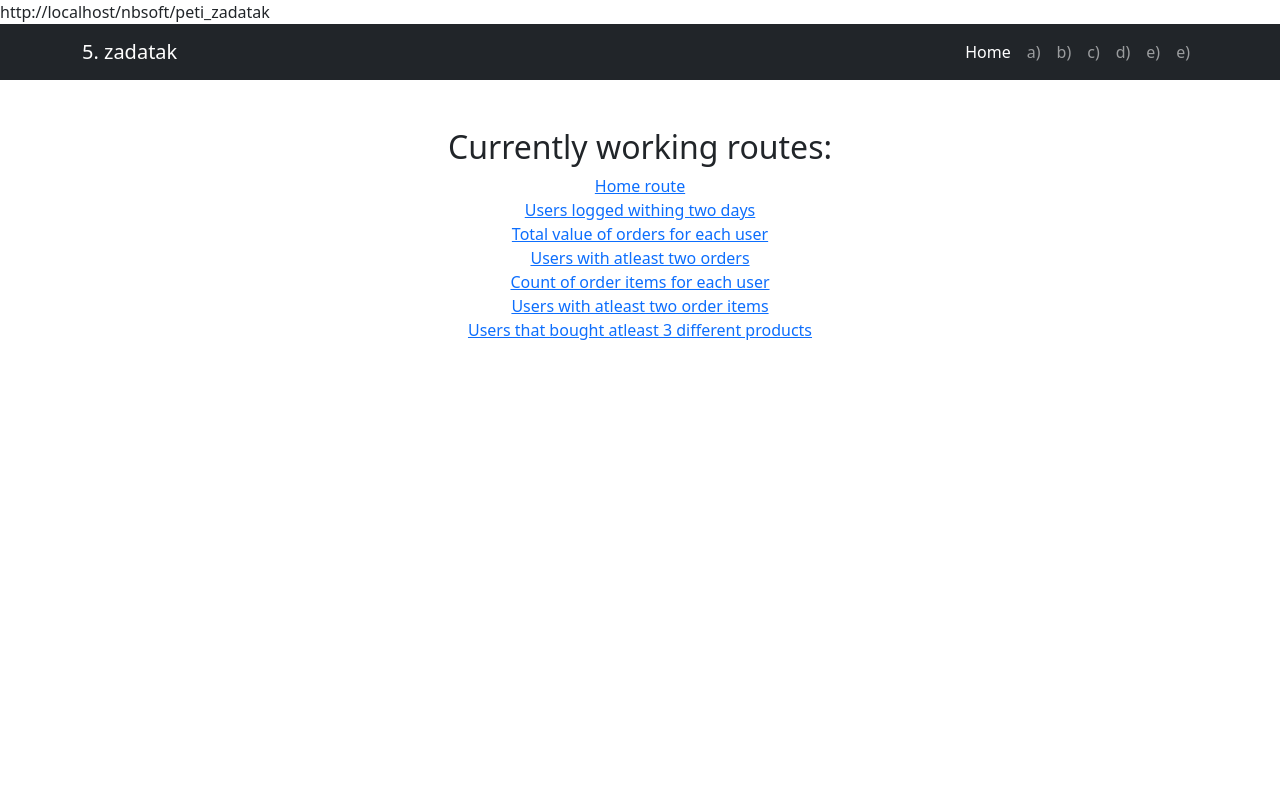
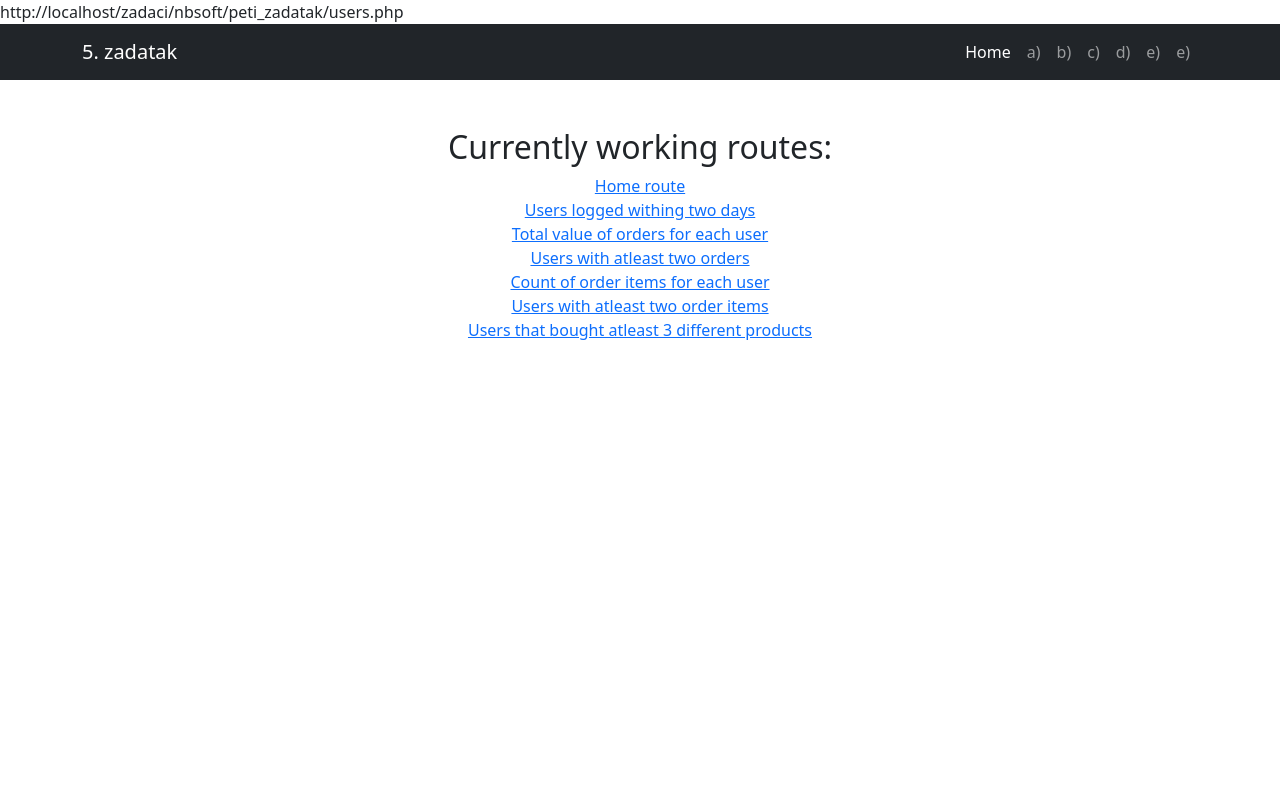
Before and after one commit to LazarevicV/nbsoft, a PHP site: page /zadaci/ in a window 1280 px wide. Run offline with PHP 8.4, Linux system fonts and the light colour scheme.

Commit message:
changed structure

```diff
--- a/cetvrti_zadatak/connection/config.php
+++ b/cetvrti_zadatak/connection/config.php
@@ -9,8 +9,8 @@ define("SERVERNAME", "localhost");
 define("USERNAME", "root");
 define("PASSWORD", "");
 define("DBNAME", "nbsoft-4zadatak");
-define("PREFIX", "/nbsoft/cetvrti_zadatak"); //if app is in
+define("PREFIX", "/zadaci/nbsoft/cetvrti_zadatak"); //if app is in
 // subfolder.in that case /subfolder/
 // define("PREFIX", "/subfolder/nbsoft/4.%20zadatak");
-define("PREFIX_HOME", "http://localhost/nbsoft/cetvrti_zadatak");
+define("PREFIX_HOME", "http://localhost/zadaci/nbsoft/cetvrti_zadatak");
 // define("PREFIX_HOME", "http://localhost/subfoler/nbsoft/4.%20zadatak");
--- a/peti_zadatak/components/nav.php
+++ b/peti_zadatak/components/nav.php
@@ -1,5 +1,5 @@
 <?php
-$prefix = '/nbsoft/5.%20zadatak';
+$prefix = PREFIX;
 ?>
 
 <nav class="navbar navbar-expand-lg navbar-dark bg-dark">
--- a/peti_zadatak/connection/config.php
+++ b/peti_zadatak/connection/config.php
@@ -3,4 +3,4 @@ define("SERVERNAME", "localhost");
 define("USERNAME", "root");
 define("PASSWORD", "");
 define("DBNAME", "nbsoft-4zadatak");
-define("PREFIX", "http://localhost/nbsoft/peti_zadatak");
+define("PREFIX", "http://localhost/zadaci/nbsoft/peti_zadatak");
--- a/peti_zadatak/index.php
+++ b/peti_zadatak/index.php
@@ -1,9 +1,9 @@
 <?php
-    require_once "./connection/config.php";
-    $title = "Home page";
-    $prefix = PREFIX;
-echo "$prefix";
-    ?>
+require_once __DIR__ . "/connection/config.php";
+$title = "Home page";
+$prefix = PREFIX;
+echo $prefix . '/users.php';
+?>
 
 <!DOCTYPE html>
 <html lang="en">
@@ -23,7 +23,7 @@ echo "$prefix";
             <h2>Currently working routes:</h2>
             <a href="<?= $prefix ?>/">Home
                 route</a><br>
-            <a href="<?= $prefix ?>/users.php">Users logged withing two days</a><br>
+            <a href="<?= $prefix . "/users.php" ?>">Users logged withing two days</a><br>
             <a href="<?= $prefix ?>/totalValueOrders.php">Total value of orders for each user</a><br>
             <a href="<?= $prefix ?>/moreThenTwoOrders.php">Users with atleast two orders</a><br>
             <a href="<?= $prefix ?>/countOfOrderItems.php">
```
Also changed, not shown: 2 other files.
